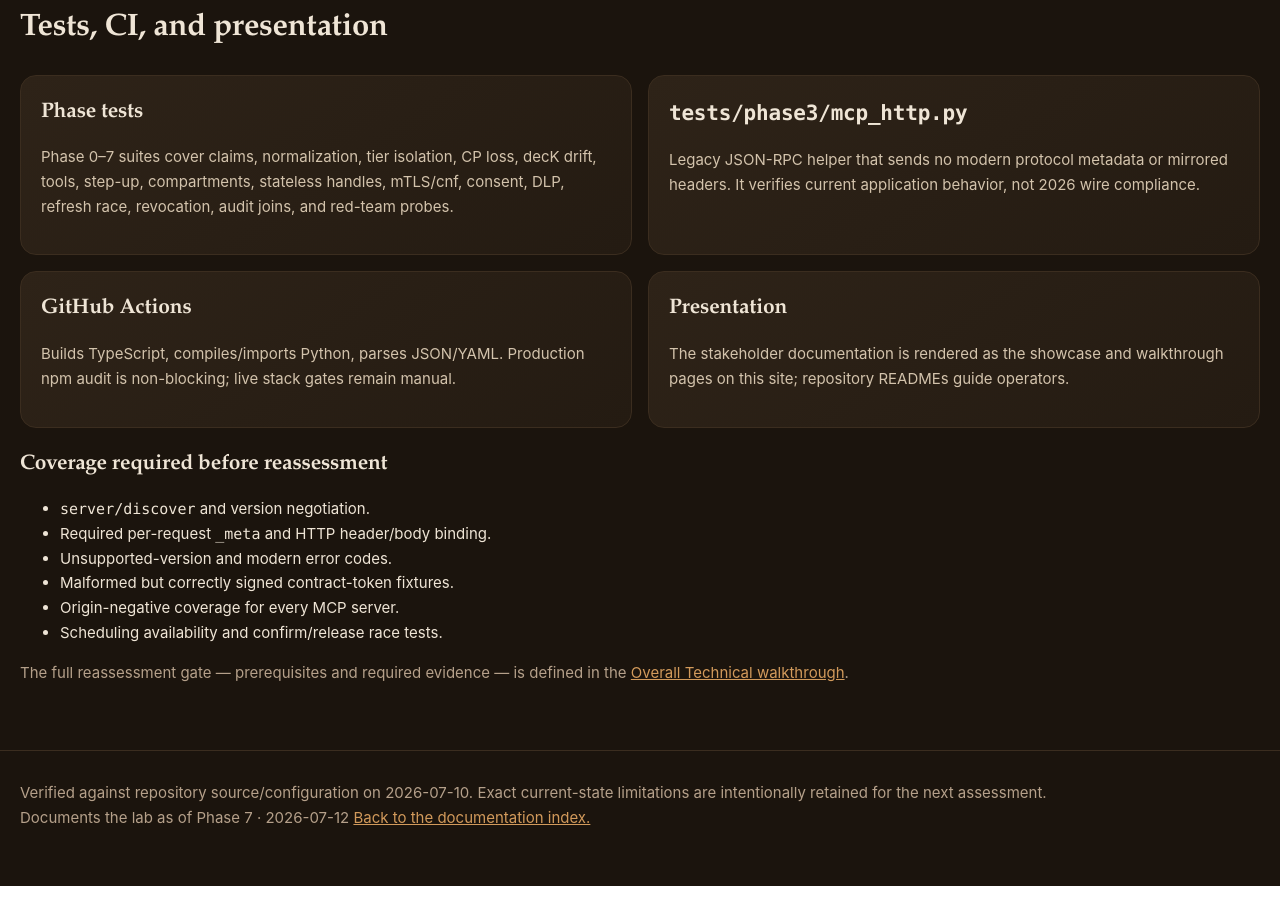
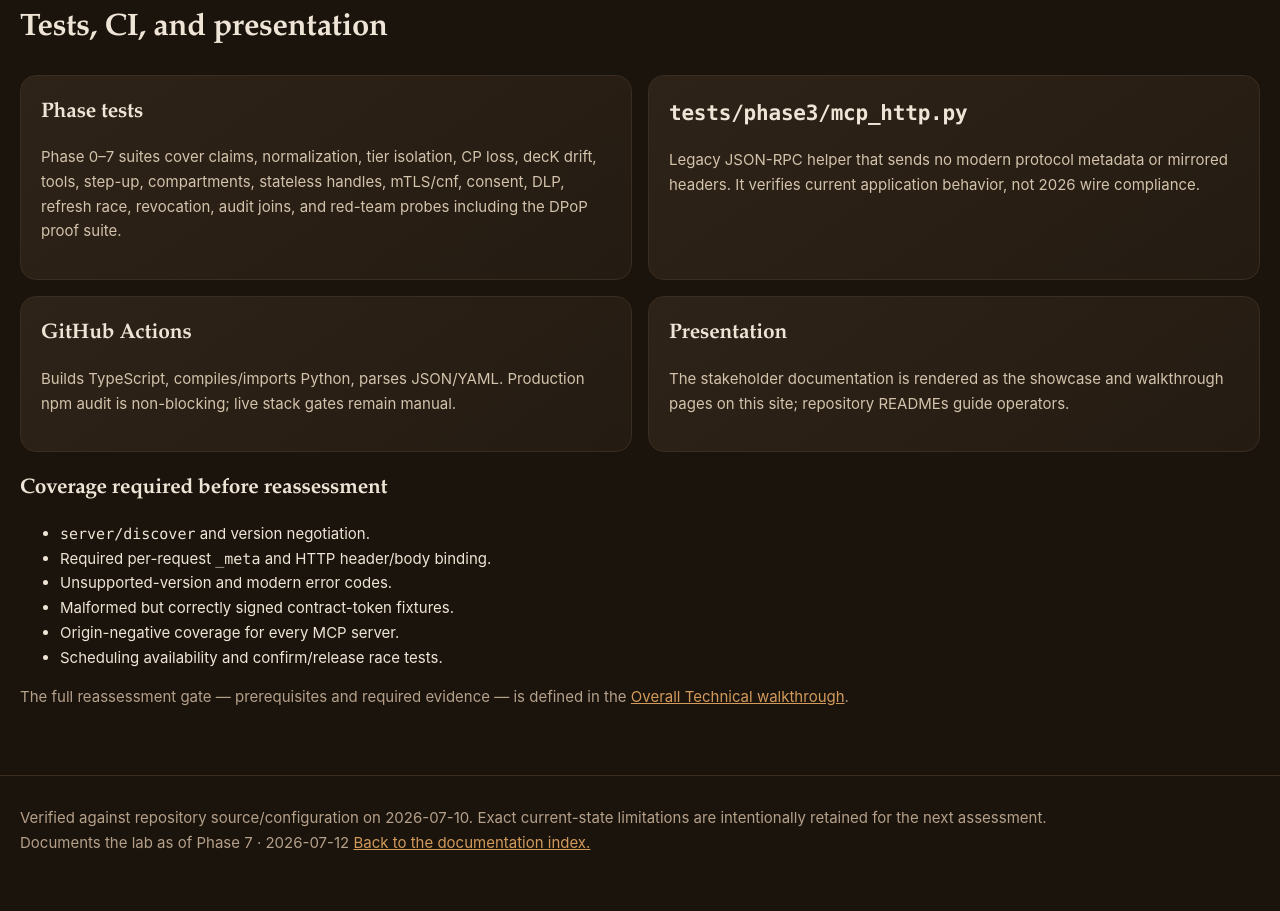
Before and after one commit to chief-builder/mcp-healthcare-reference, a plain HTML site: page docs/walkthrough/modules-technical.html in a window 1280 px wide. Shown: the part 9987-10898 px from the top of the page. Before the commit the page ends 10873 px from the top, so only its background shows below. Drawn offline with Linux system fonts and the light colour scheme.

Commit message:
docs(site): phase-tests card names the DPoP proof suite

```diff
--- a/docs/walkthrough/modules-technical.html
+++ b/docs/walkthrough/modules-technical.html
@@ -174,7 +174,7 @@ GET/DELETE /mcp: authenticated 405</pre></div></details>
     </section>
 
     <section id="tests" data-sources="tests/, .github/workflows/"><h2>Tests, CI, and presentation</h2><div class="grid">
-      <article class="card"><h3>Phase tests</h3><p>Phase 0–7 suites cover claims, normalization, tier isolation, CP loss, decK drift, tools, step-up, compartments, stateless handles, mTLS/cnf, consent, DLP, refresh race, revocation, audit joins, and red-team probes.</p></article>
+      <article class="card"><h3>Phase tests</h3><p>Phase 0–7 suites cover claims, normalization, tier isolation, CP loss, decK drift, tools, step-up, compartments, stateless handles, mTLS/cnf, consent, DLP, refresh race, revocation, audit joins, and red-team probes including the DPoP proof suite.</p></article>
       <article class="card"><h3><code>tests/phase3/mcp_http.py</code></h3><p>Legacy JSON-RPC helper that sends no modern protocol metadata or mirrored headers. It verifies current application behavior, not 2026 wire compliance.</p></article>
       <article class="card"><h3>GitHub Actions</h3><p>Builds TypeScript, compiles/imports Python, parses JSON/YAML. Production npm audit is non-blocking; live stack gates remain manual.</p></article>
       <article class="card"><h3>Presentation</h3><p>The stakeholder documentation is rendered as the showcase and walkthrough pages on this site; repository READMEs guide operators.</p></article>
```
